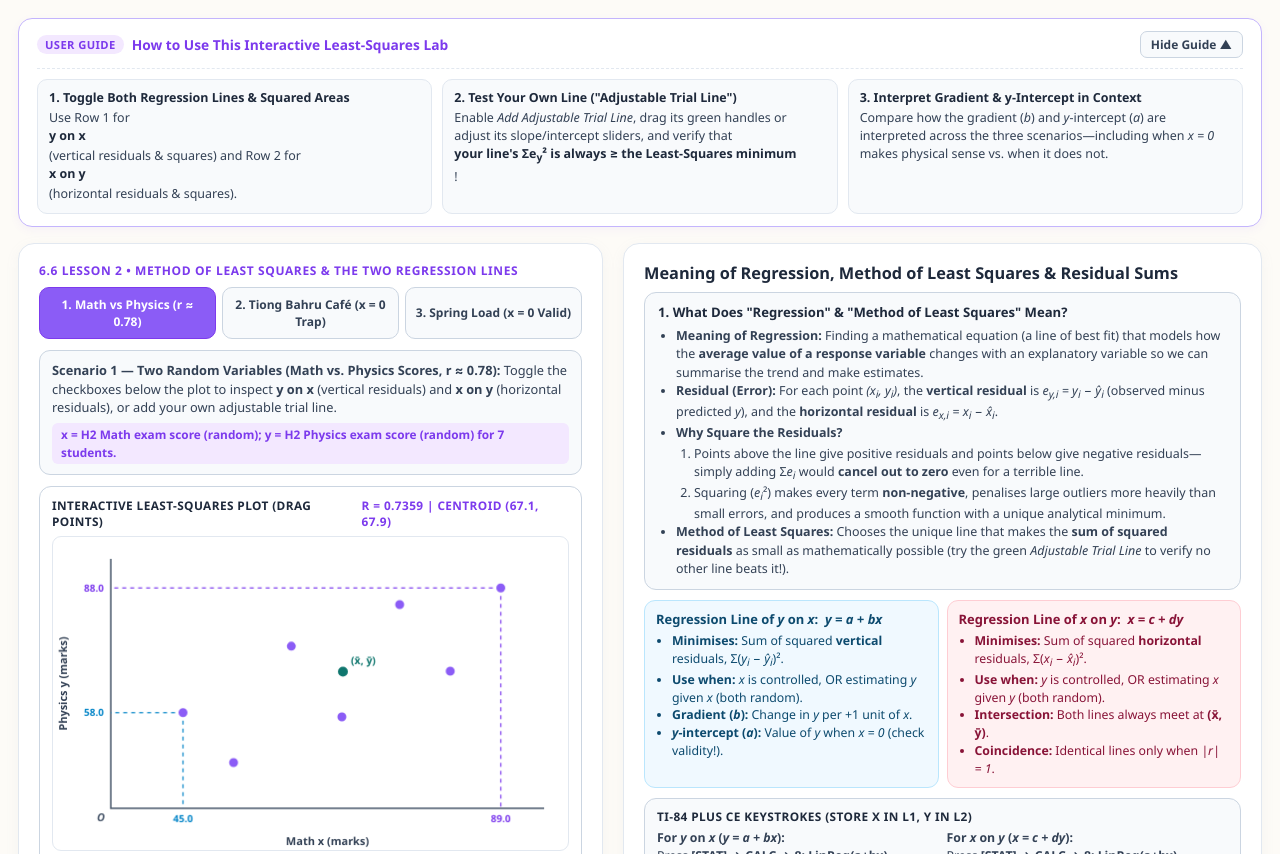
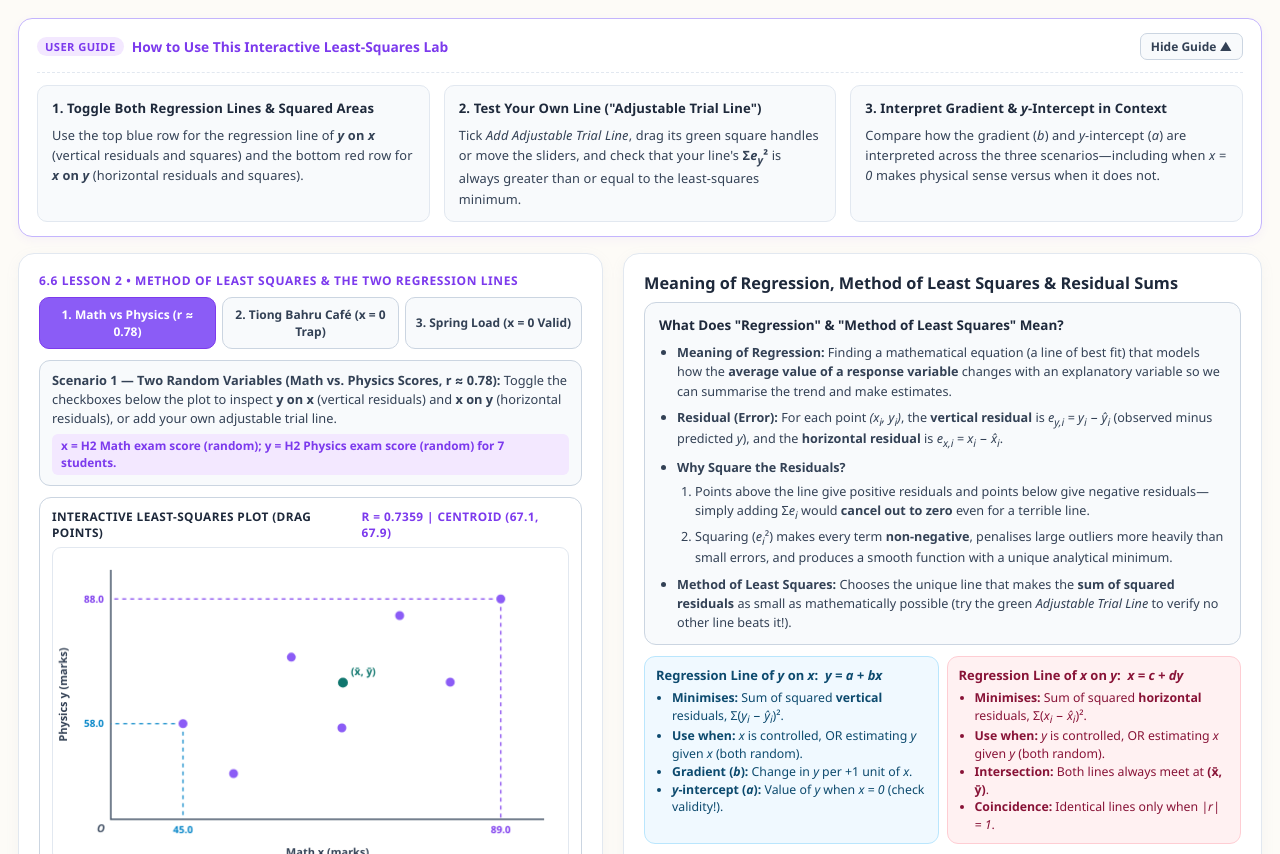
Before and after one commit to yuxin2009-beep/9758math, a plain HTML site: page interactives/6_6_lesson2.html in a window 1280 px wide. Shown: the top 854 px of the page. Drawn offline with Linux system fonts and the light colour scheme.

Commit message:
Add files via upload

```diff
--- a/interactives/6_6_lesson2.html
+++ b/interactives/6_6_lesson2.html
@@ -54,7 +54,7 @@
       background: #ffffff;
       border: 1.5px solid #c4b5fd;
       border-radius: 14px;
-      padding: 12px 18px;
+      padding: 14px 18px;
       margin-bottom: 16px;
       box-shadow: 0 3px 10px rgba(139, 92, 246, 0.06);
     }
@@ -101,9 +101,9 @@
     .guide-steps {
       display: grid;
       grid-template-columns: repeat(3, 1fr);
-      gap: 10px;
-      margin-top: 10px;
-      padding-top: 10px;
+      gap: 14px;
+      margin-top: 12px;
+      padding-top: 12px;
       border-top: 1px dashed #e2e8f0;
     }
 
@@ -117,15 +117,18 @@
       background: #f8fafc;
       border: 1px solid #e2e8f0;
       border-radius: 10px;
-      padding: 9px 11px;
-      font-size: 0.78rem;
-      line-height: 1.45;
-    }
-
-    .guide-step-card strong {
+      padding: 12px 14px;
+      font-size: 0.8rem;
+      line-height: 1.58;
+      letter-spacing: 0.01em;
+    }
+
+    .guide-step-heading {
       color: #1e293b;
+      font-weight: 800;
       display: block;
-      margin-bottom: 2px;
+      margin-bottom: 6px;
+      font-size: 0.82rem;
     }
 
     .app-container {
@@ -474,16 +477,32 @@
       background: #f8fafc;
       border: 1.5px solid #cbd5e1;
       border-radius: 12px;
-      padding: 10px 13px;
-      margin-bottom: 10px;
-      font-size: 0.78rem;
-      line-height: 1.48;
+      padding: 12px 14px;
+      margin-bottom: 11px;
+      font-size: 0.79rem;
+      line-height: 1.52;
     }
 
     .theory-box h4 {
-      margin: 0 0 5px 0;
-      font-size: 0.82rem;
+      margin: 0 0 8px 0;
+      font-size: 0.84rem;
       color: #1e293b;
+    }
+
+    .theory-box ul {
+      margin: 0;
+      padding-left: 18px;
+      display: flex;
+      flex-direction: column;
+      gap: 7px;
+    }
+
+    .theory-box ol {
+      margin: 5px 0 0 0;
+      padding-left: 18px;
+      display: flex;
+      flex-direction: column;
+      gap: 4px;
     }
 
     .concept-grid {
@@ -669,16 +688,16 @@
     </div>
     <div class="guide-steps" id="guideSteps">
       <div class="guide-step-card">
-        <strong>1. Toggle Both Regression Lines &amp; Squared Areas</strong>
-        Use Row 1 for <strong>y on x</strong> (vertical residuals &amp; squares) and Row 2 for <strong>x on y</strong> (horizontal residuals &amp; squares).
+        <span class="guide-step-heading">1. Toggle Both Regression Lines &amp; Squared Areas</span>
+        Use the top blue row for the regression line of <strong><em>y</em> on <em>x</em></strong> (vertical residuals and squares) and the bottom red row for <strong><em>x</em> on <em>y</em></strong> (horizontal residuals and squares).
       </div>
       <div class="guide-step-card">
-        <strong>2. Test Your Own Line ("Adjustable Trial Line")</strong>
-        Enable <em>Add Adjustable Trial Line</em>, drag its green handles or adjust its slope/intercept sliders, and verify that <strong>your line's &Sigma;e<sub>y</sub>&sup2; is always &ge; the Least-Squares minimum</strong>!
+        <span class="guide-step-heading">2. Test Your Own Line ("Adjustable Trial Line")</span>
+        Tick <em>Add Adjustable Trial Line</em>, drag its green square handles or move the sliders, and check that your line's <strong>&Sigma;<em>e</em><sub><em>y</em></sub>&sup2;</strong> is always greater than or equal to the least-squares minimum.
       </div>
       <div class="guide-step-card">
-        <strong>3. Interpret Gradient &amp; y-Intercept in Context</strong>
-        Compare how the gradient (<em>b</em>) and <em>y</em>-intercept (<em>a</em>) are interpreted across the three scenarios—including when <em>x = 0</em> makes physical sense vs. when it does not.
+        <span class="guide-step-heading">3. Interpret Gradient &amp; <em>y</em>-Intercept in Context</span>
+        Compare how the gradient (<em>b</em>) and <em>y</em>-intercept (<em>a</em>) are interpreted across the three scenarios—including when <em>x = 0</em> makes physical sense versus when it does not.
       </div>
     </div>
   </div>
@@ -803,12 +822,12 @@
 
       <!-- Meaning of Regression & Method of Least Squares -->
       <div class="theory-box">
-        <h4>1. What Does "Regression" &amp; "Method of Least Squares" Mean?</h4>
-        <ul style="margin:0; padding-left:18px;">
+        <h4>What Does "Regression" &amp; "Method of Least Squares" Mean?</h4>
+        <ul>
           <li><strong>Meaning of Regression:</strong> Finding a mathematical equation (a line of best fit) that models how the <strong>average value of a response variable</strong> changes with an explanatory variable so we can summarise the trend and make estimates.</li>
           <li><strong>Residual (Error):</strong> For each point <em>(x<sub>i</sub>, y<sub>i</sub>)</em>, the <strong>vertical residual</strong> is <em>e<sub>y,i</sub> = y<sub>i</sub> &minus; y&#770;<sub>i</sub></em> (observed minus predicted <em>y</em>), and the <strong>horizontal residual</strong> is <em>e<sub>x,i</sub> = x<sub>i</sub> &minus; x&#770;<sub>i</sub></em>.</li>
           <li><strong>Why Square the Residuals?</strong>
-            <ol style="margin:2px 0 0 0; padding-left:18px;">
+            <ol>
               <li>Points above the line give positive residuals and points below give negative residuals—simply adding &Sigma;<em>e<sub>i</sub></em> would <strong>cancel out to zero</strong> even for a terrible line.</li>
               <li>Squaring (<em>e<sub>i</sub></em>&sup2;) makes every term <strong>non-negative</strong>, penalises large outliers more heavily than small errors, and produces a smooth function with a unique analytical minimum.</li>
             </ol>
```
